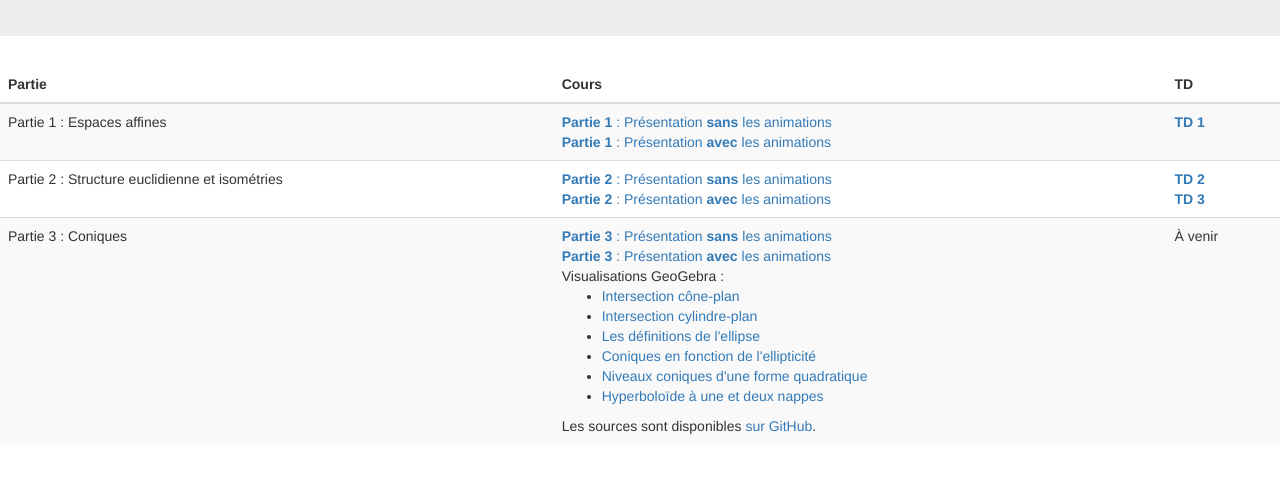
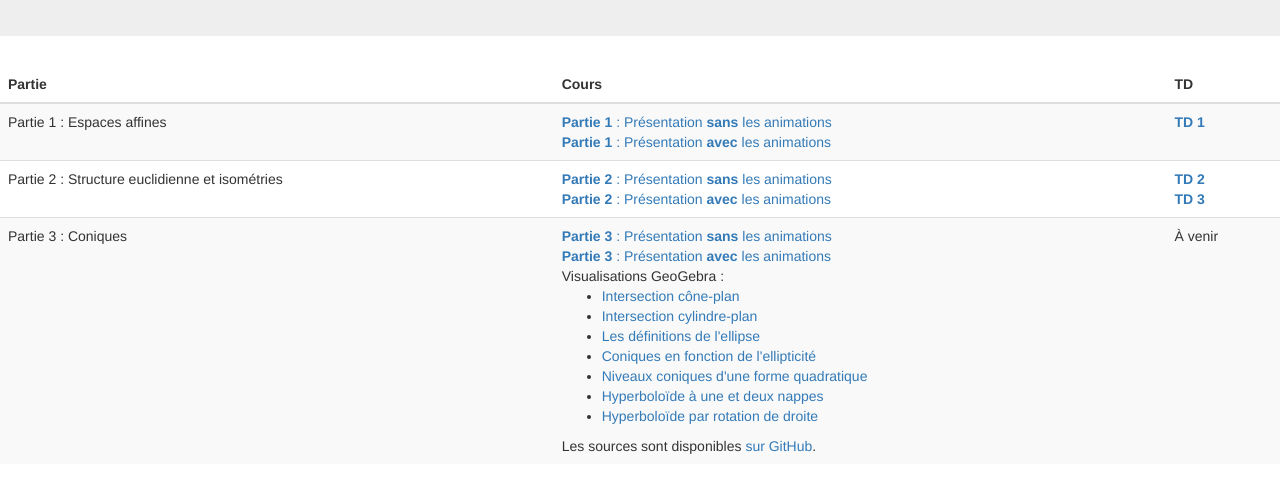
Before and after one commit to aslushnikov/m53lille1, a plain HTML site: page index.html in a window 1280 px wide. Shown: the part 159-652 px from the top of the page. Drawn offline with nearby package versions, Linux system fonts and the light colour scheme.

Commit message:
rajout de lien vers visualisation geogebra : hyperboloid par rotation d'une droite

```diff
--- a/index.html
+++ b/index.html
@@ -58,6 +58,7 @@
             <li><a href="http://tube.geogebra.org/material/simple/id/2063339">Coniques en fonction de l'ellipticité</a></li>
             <li><a href="http://tube.geogebra.org/material/simple/id/2066213">Niveaux coniques d'une forme quadratique</a></li>
             <li><a href="http://tube.geogebra.org/material/simple/id/2066285">Hyperboloïde à une et deux nappes</a></li>
+            <li><a href="http://tube.geogebra.org/material/simple/id/2067913">Hyperboloïde par rotation de droite</a></li>
           </ul>
           Les sources sont disponibles <a href="https://github.com/ktzanev/m53lille1/tree/master/Cours/geogebra">sur GitHub</a>.
         </td>
```
